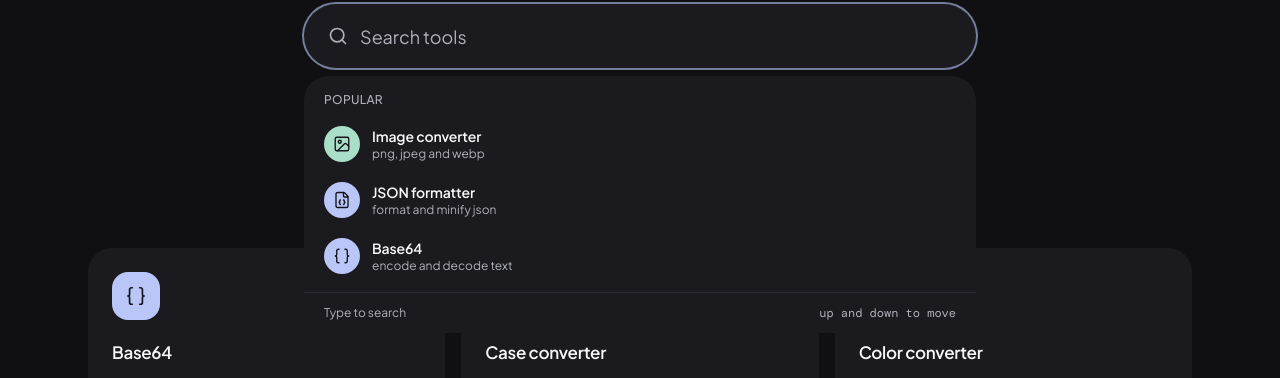
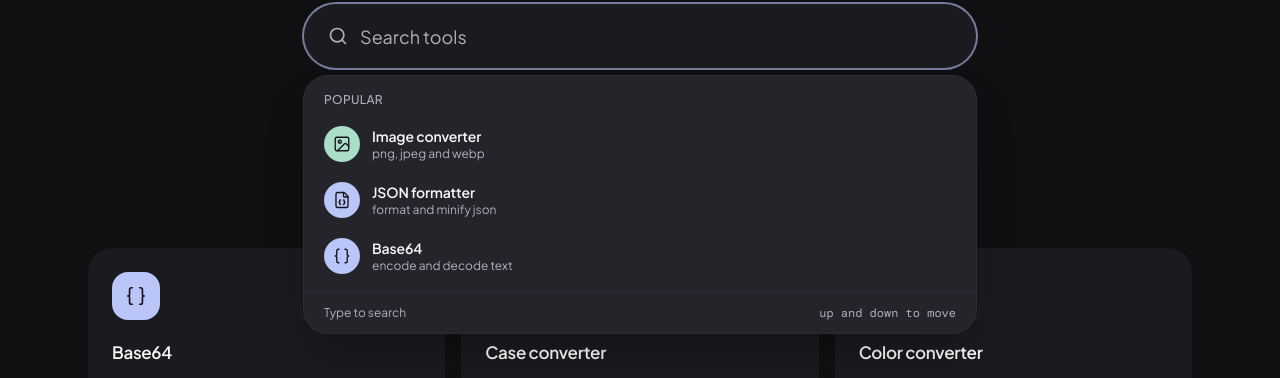
Before and after one commit to rapture-sh/toolhut.io, a Next.js app: page / in a window 1280 px wide. Both pictures are taken after a click on the button 1084 px from the left and 36 px from the top of the page. Shown: the part 475-853 px from the top of the page. Built offline with nearby package versions, Linux system fonts and the light colour scheme.

Commit message:
fix: lift the search list onto the popover surface so it reads as on top

```diff
--- a/src/components/home/tool-explorer.tsx
+++ b/src/components/home/tool-explorer.tsx
@@ -141,7 +141,7 @@ export function ToolExplorer() {
             />
           </div>
           {open && (
-            <div className="absolute inset-x-0 top-[calc(100%+0.5rem)] z-40 overflow-hidden rounded-3xl bg-card text-left">
+            <div className="absolute inset-x-0 top-[calc(100%+0.5rem)] z-40 overflow-hidden rounded-3xl bg-popover text-left shadow-2xl ring-1 ring-border">
               <SearchResults
                 id={listId}
                 heading={search.heading}
--- a/src/components/search/search-dialog.tsx
+++ b/src/components/search/search-dialog.tsx
@@ -49,7 +49,7 @@ export function SearchDialog({ open, onOpenChange }: SearchDialogProps) {
         <Dialog.Overlay className="fixed inset-0 z-50 bg-background/70 backdrop-blur-sm" />
         <Dialog.Content
           aria-describedby={undefined}
-          className="anim-tooltip fixed left-1/2 top-[14vh] z-50 w-[min(34rem,calc(100vw-2rem))] -translate-x-1/2 overflow-hidden rounded-3xl bg-card outline-none"
+          className="anim-tooltip fixed left-1/2 top-[14vh] z-50 w-[min(34rem,calc(100vw-2rem))] -translate-x-1/2 overflow-hidden rounded-3xl bg-popover shadow-2xl ring-1 ring-border outline-none"
         >
           <VisuallyHidden.Root asChild>
             <Dialog.Title>Search tools</Dialog.Title>
--- a/src/components/search/search-results.tsx
+++ b/src/components/search/search-results.tsx
@@ -68,7 +68,7 @@ export function SearchResults({
                   onClick={() => onPick(tool)}
                   className={cn(
                     "flex items-center gap-3 rounded-2xl px-3 py-2.5 transition-colors",
-                    current ? "bg-accent" : "hover:bg-accent/60",
+                    current ? "bg-primary/15" : "hover:bg-primary/10",
                   )}
                 >
                   <span
```
